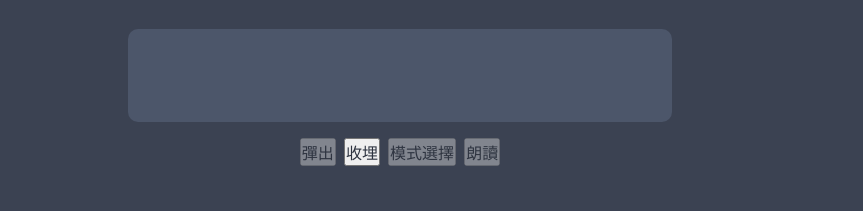
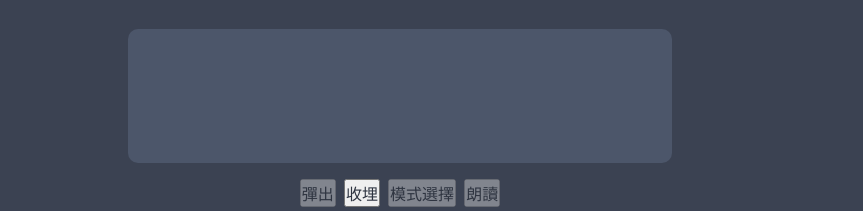
Before and after one commit to aphkyle/buiyeah, a website: page src/index.html in a window 1280 px wide. Shown: the part 164-375 px from the top of the page, without its empty margins (0-863 px from the left). Drawn offline with Linux system fonts and the light colour scheme.

Commit message:
its and extra dash :(

```diff
--- a/src/index.scss
+++ b/src/index.scss
@@ -110,7 +110,11 @@ button {
   text-decoration: none;
   white-space: break-spaces;
   word-break: break-word;
-  line-height: 1.8em;
+
+  font-size: 2em;
+  font-family: system-ui, -apple-system, BlinkMacSystemFont, 'Segoe UI', Roboto, Oxygen, Ubuntu, Cantarell, 'Open Sans', 'Helvetica Neue', sans-serif;
+
+  line-height: 2.2em;
   overflow: scroll;
 
   color: var(--nord6);
@@ -135,7 +139,7 @@ button {
   margin-top: 3em;
 }
 
-div#suggest-main {
+div#suggestmain {
   margin-top: 3em;
   font-family: "標楷體";
   font-size: 3em
```
Also changed, not shown: dist/index.css, src/index.css, 2 other files.
